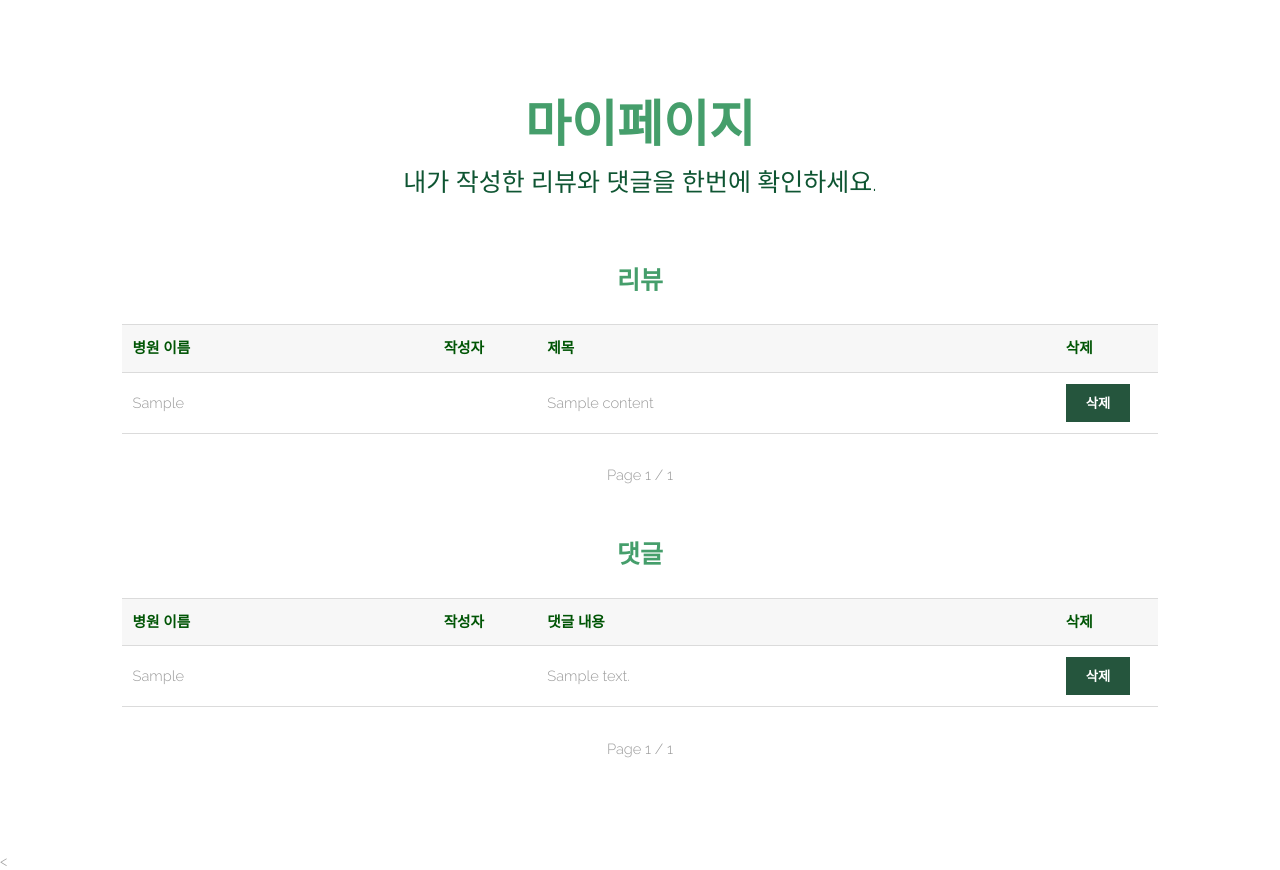
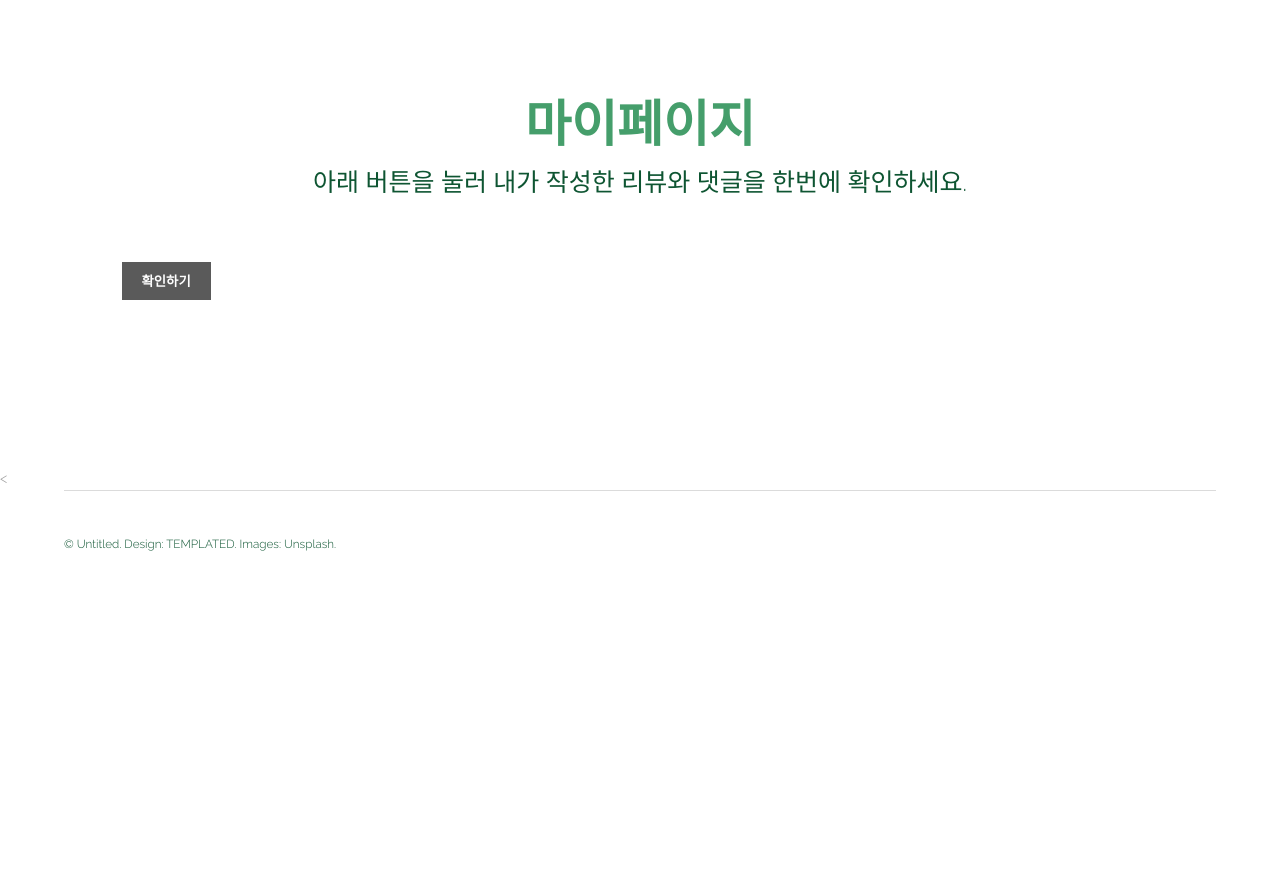
Before and after one commit to axxsxbxx/T4IR_petppo, a Django app: page /users/mypage/ in a window 1280 px wide. Shown: the part 45-915 px from the top of the page. After the commit the page ends 596 px from the top, so only its background shows below. Run offline with Django 3.2, Linux system fonts and the light colour scheme; a user stored in the database is signed in; tables that the repository leaves empty hold one stand-in row (values such as "Sample post").

Commit message:
Revert "0903_login_hendrik"

```diff
--- a/users/templates/mypage.html
+++ b/users/templates/mypage.html
@@ -41,10 +41,14 @@
 					{% if user.is_authenticated %}
 					<header class="align-center">
 						<h2 style="font-weight:bold;font-size:50px;">마이페이지</h2>
-						<p style="font-size:25px;">내가 작성한 리뷰와 댓글을 한번에 확인하세요.</p>
-
+						<p style="font-size:25px;">아래 버튼을 눌러 내가 작성한 리뷰와 댓글을 한번에 확인하세요.</p>
 					</header>
 					<div class="inner">
+						<form method="POST" name="idsend">
+							{% csrf_token %}
+							<input type="hidden" name="petppoid" value="{{ user.username }}">
+							<button type="submit">확인하기</button>
+						</form>
 						<div>
 							{% if rlist %}
 							<h2 style="text-align:center;font-weight:bold;font-size:25px;">리뷰</h2>
--- a/users/views.py
+++ b/users/views.py
@@ -82,11 +82,11 @@ def register(request):
         return render(request, 'signup.html', results)
 
 def myreview(request):
-    user = User.objects.get(username=request.user.username)
+    petppoid = request.POST.get('petppoid', request.GET.get('petppoid'))
     page_r = request.GET.get('page_r', 1)
     page_c = request.GET.get('page_c', 1)
-    rlist = Contents.objects.filter(nickname_id=str(user)).order_by("-id")
-    clist = Comments.objects.filter(nickname_id=str(user)).order_by("-id")
+    rlist = Contents.objects.filter(nickname_id=petppoid).order_by("-id")
+    clist = Comments.objects.filter(nickname_id=petppoid).order_by("-id")
     paginator_r = Paginator(rlist, 3)
     paginator_c = Paginator(clist, 6)
     rlistpage = paginator_r.get_page(page_r)
```
